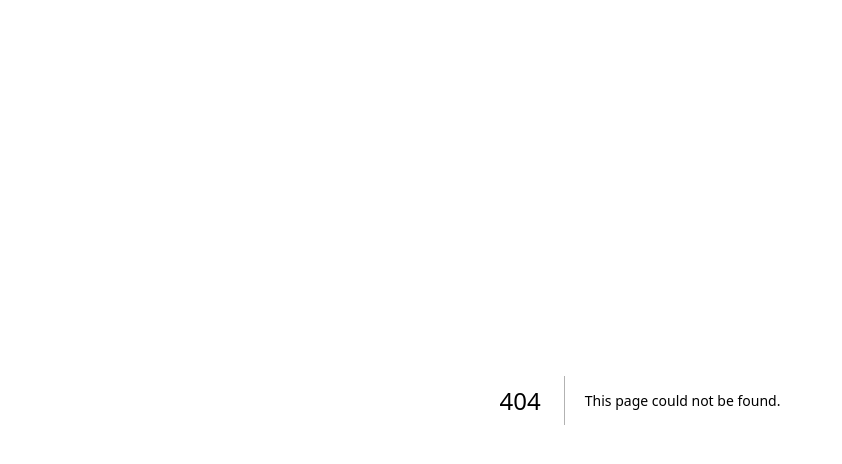
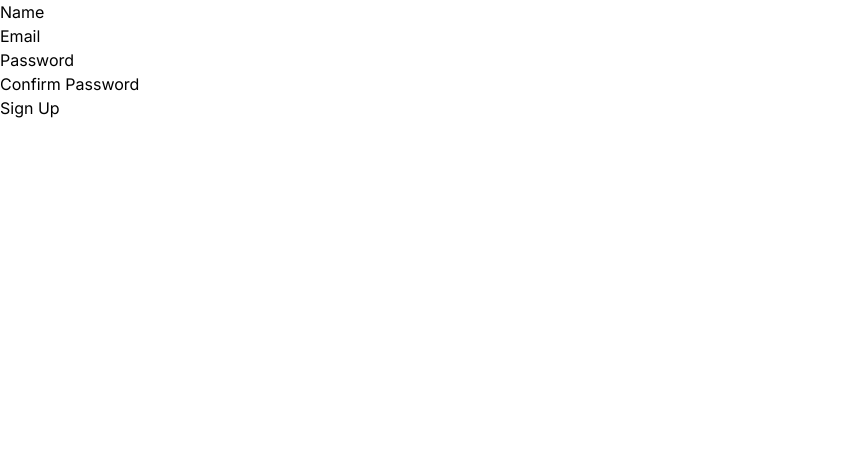
Before and after one commit to lazyprogrammerP/geanie, a Next.js app in the folder client/: page /auth/sign-up in a window 1280 px wide. Before the commit this address had no page. Shown: the top 464 px of the page, without its empty margins (0-842 px from the left). Built offline with nearby package versions, Linux system fonts and the light colour scheme.

Commit message:
Set-up Auth Pages

```diff
--- /dev/null
+++ b/client/app/auth/sign-in/page.tsx
@@ -0,0 +1,5 @@
+import SignInForm from "@/components/auth/sign-in-form";
+
+export default function SignInPage() {
+  return <SignInForm />;
+}
--- /dev/null
+++ b/client/app/auth/sign-up/page.tsx
@@ -0,0 +1,5 @@
+import SignUpForm from "@/components/auth/sign-up-form";
+
+export default function SignUpPage() {
+  return <SignUpForm />;
+}
--- /dev/null
+++ b/client/components/auth/sign-in-form.tsx
@@ -0,0 +1,62 @@
+"use client";
+
+import service from "@/lib/service";
+import { useRouter } from "next/navigation";
+import { FormEvent, useState } from "react";
+import { toast } from "react-toastify";
+
+export default function SignInForm() {
+  const router = useRouter();
+
+  const [signingIn, setSigningIn] = useState(false);
+
+  const handleSignIn = async (ev: FormEvent<HTMLFormElement>) => {
+    ev.preventDefault();
+
+    setSigningIn(true);
+
+    const formData = new FormData(ev.currentTarget);
+
+    const email = formData.get("email");
+    const password = formData.get("password");
+
+    const signInResponse = await service.request({
+      method: "POST",
+      url: "/auth/sign-in",
+      data: {
+        email,
+        password,
+      },
+    });
+
+    if (signInResponse.data.status === "error") {
+      toast.error(signInResponse.data.message);
+    }
+
+    if (signInResponse.data.status === "success") {
+      localStorage.setItem("token", signInResponse.data.data.token);
+      localStorage.setItem("user", JSON.stringify(signInResponse.data.data.user));
+
+      router.push("/dashboard");
+      toast.success("Sign In Successful! Redirecting to Dashboard...");
+    }
+
+    setSigningIn(false);
+  };
+
+  return (
+    <form onSubmit={handleSignIn}>
+      <div>
+        <label htmlFor="email">Email</label>
+        <input id="email" type="email" name="email" />
+      </div>
+
+      <div>
+        <label htmlFor="password">Password</label>
+        <input id="password" type="password" name="password" />
+      </div>
+
+      <button type="submit">{signingIn ? "Signing In..." : "Sign In"}</button>
+    </form>
+  );
+}
--- /dev/null
+++ b/client/components/auth/sign-up-form.tsx
@@ -0,0 +1,79 @@
+"use client";
+
+import service from "@/lib/service";
+import { FormEvent, useState } from "react";
+import { toast } from "react-toastify";
+import { useRouter } from "next/navigation";
+
+export default function SignUpForm() {
+  const router = useRouter();
+
+  const [signingUp, setSigningUp] = useState(false);
+
+  const handleSignUp = async (ev: FormEvent<HTMLFormElement>) => {
+    ev.preventDefault();
+
+    setSigningUp(true);
+
+    const formData = new FormData(ev.currentTarget);
+
+    const name = formData.get("name");
+    const email = formData.get("email");
+
+    const password = formData.get("password");
+    const confirmPassword = formData.get("confirmPassword");
+
+    if (password !== confirmPassword) {
+      toast.error("Password and Confirm Password do not match!");
+      setSigningUp(false);
+      return;
+    }
+
+    const signUpResponse = await service.request({
+      method: "POST",
+      url: "/auth/sign-up",
+      data: {
+        name,
+        email,
+        password,
+      },
+    });
+
+    if (signUpResponse.data.status === "error") {
+      toast.error(signUpResponse.data.message);
+    }
+
+    if (signUpResponse.data.status === "success") {
+      router.push("/auth/sign-in");
+      toast.success("Sign Up Successful! Redirecting to Sign In Page...");
+    }
+
+    setSigningUp(false);
+  };
+
+  return (
+    <form onSubmit={handleSignUp}>
+      <div>
+        <label htmlFor="name">Name</label>
+        <input id="name" name="name" />
+      </div>
+
+      <div>
+        <label htmlFor="email">Email</label>
+        <input id="email" type="email" name="email" />
+      </div>
+
+      <div>
+        <label htmlFor="password">Password</label>
+        <input id="password" type="password" name="password" />
+      </div>
+
+      <div>
+        <label htmlFor="confirmPassword">Confirm Password</label>
+        <input id="confirmPassword" type="password" name="confirmPassword" />
+      </div>
+
+      <button type="submit">{signingUp ? "Signing Up..." : "Sign Up"}</button>
+    </form>
+  );
+}
--- /dev/null
+++ b/client/lib/service.ts
@@ -0,0 +1,12 @@
+import axios from "axios";
+
+const service = axios.create({
+  baseURL: "http://127.0.0.1:8080",
+});
+
+service.interceptors.request.use((config) => {
+  config.headers["Authorization"] = `Bearer ${localStorage.getItem("token")}`;
+  return config;
+});
+
+export default service;
```
Also changed, not shown: client/hooks/useUser.tsx (added, +22 -0 lines), client/interfaces/user.interface.ts (added, +7 -0 lines).
